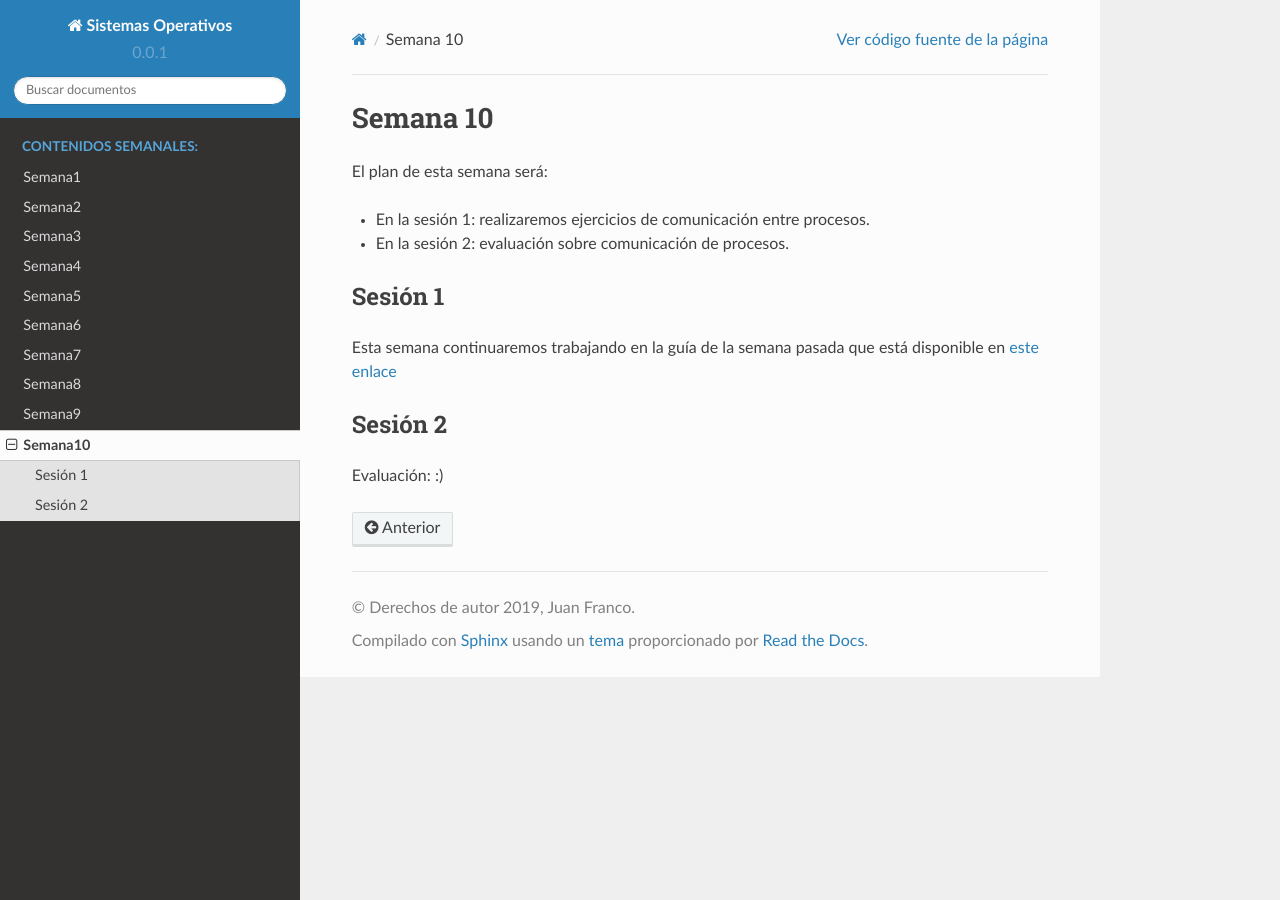
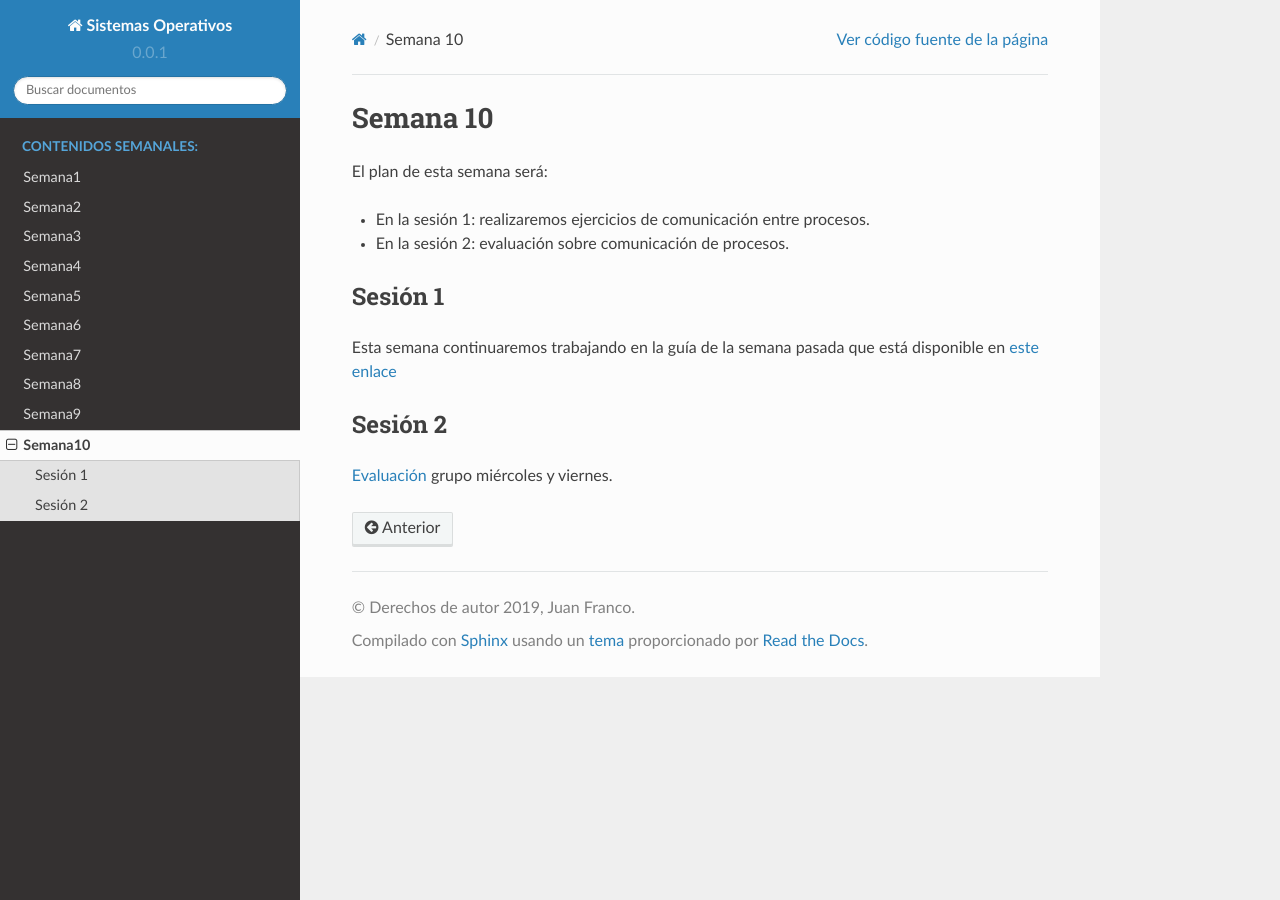
Before and after one commit to juanferfranco/sistemasoperativos, a Sphinx documentation site: the page built from docs/_semana10/semana10.rst, in a window 1280 px wide. Built offline with Sphinx 7.4.7 and the Read the Docs theme 2.0.0, drawn with Linux system fonts in a browser that asks for light colours.

Commit message:
add eva4

```diff
--- a/docs/_semana10/semana10.rst
+++ b/docs/_semana10/semana10.rst
@@ -12,4 +12,4 @@ que está disponible en `este enlace <https://drive.google.com/open?id=1Xwed5Qjf
 
 Sesión 2
 ---------
-Evaluación: :)
+`Evaluación <https://drive.google.com/open?id=1u2uvL67MgTy21FuiiWjVb5apW6hk7FMhSiF-i4W_RjM>`__ grupo miércoles y viernes.
```
